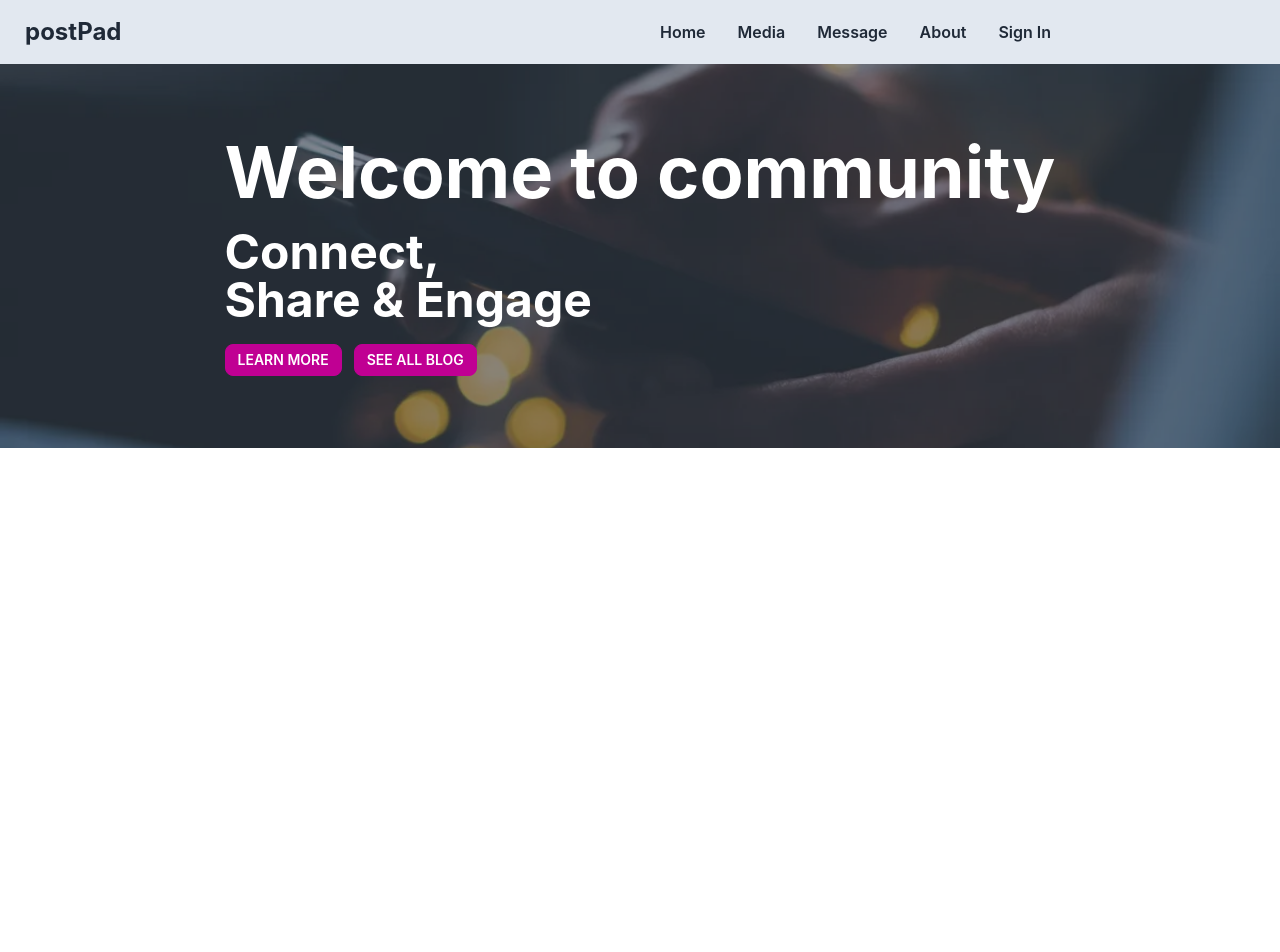
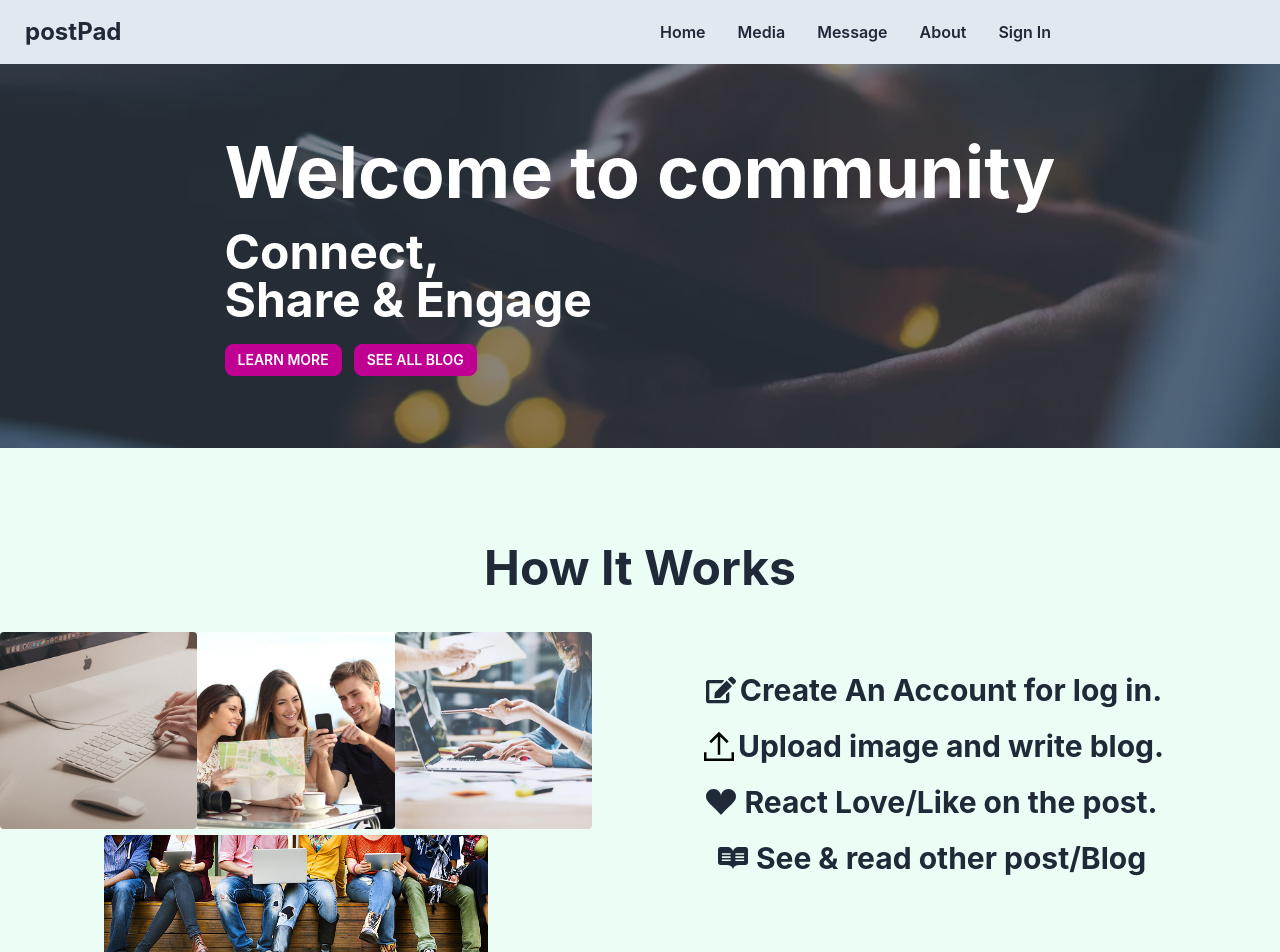
Before and after one commit to Atherbiswas/postpad-client-side, a React (Create React App) app: page / in a window 1280 px wide. Shown: the top 952 px of the page. Before the commit the page ends 800 px from the top, so only its background shows below. Built offline with nearby package versions, Linux system fonts and the light colour scheme.

Commit message:
added how it works section on home page

```diff
--- a/package.json
+++ b/package.json
@@ -9,6 +9,7 @@
     "daisyui": "^2.46.0",
     "react": "^18.2.0",
     "react-dom": "^18.2.0",
+    "react-icons": "^4.7.1",
     "react-router-dom": "^6.6.1",
     "react-scripts": "5.0.1",
     "web-vitals": "^2.1.4"
--- a/src/App.js
+++ b/src/App.js
@@ -4,7 +4,7 @@ import router from './Router/PublicRoutes/Routes';
 
 function App() {
   return (
-    <div>
+    <div className="max-w-[1440px] mx-auto bg-emerald-50">
       <RouterProvider router={router}></RouterProvider>
     </div>
   );
--- a/src/Pages/Home/Home/Home.js
+++ b/src/Pages/Home/Home/Home.js
@@ -1,10 +1,12 @@
 import React from 'react';
 import Banner from './Banner/Banner';
+import HowItWorks from './HowItWorks/HowItWorks';
 
 const Home = () => {
     return (
         <div>
             <Banner></Banner>
+            <HowItWorks></HowItWorks>
         </div>
     );
 };
--- /dev/null
+++ b/src/Pages/Home/Home/HowItWorks/FirstColumn.js
@@ -0,0 +1,42 @@
+import React from 'react';
+import pic1 from '../../../../assests/01.jpg';
+import pic2 from '../../../../assests/02.jpg';
+import pic3 from '../../../../assests/03.jpg';
+import pic4 from '../../../../assests/04.jpg';
+
+const FirstColumn = () => {
+    return (
+        <div className="grid grid-cols-3">
+          <div>
+          <div className="avatar">
+            <div className="rounded">
+                <img src={pic1} alt=""/>
+            </div>
+            </div>
+          </div>
+          <div className="...">
+          <div className="avatar">
+            <div className="rounded">
+                <img src={pic2} alt=""/>
+            </div>
+            </div>
+          </div>
+          <div className="...">
+          <div className="avatar">
+            <div className="rounded">
+                <img src={pic3} alt=""/>
+            </div>
+            </div>
+          </div>
+          <div className="col-span-3 mx-auto">
+          <div className="avatar">
+            <div className=" w-96 lg:h-40 rounded mx-auto">
+                <img src={pic4} alt=""/>
+            </div>
+            </div>
+          </div>
+        </div>
+    );
+};
+
+export default FirstColumn;
--- /dev/null
+++ b/src/Pages/Home/Home/HowItWorks/HowItWorks.js
@@ -0,0 +1,21 @@
+import React from "react";
+import FirstColumn from "./FirstColumn";
+import SecondColumn from "./SecondColumn";
+
+const HowItWorks = () => {
+  return (
+    <div className="lg:mt-24 mt-5">
+        <h1 className="lg:text-5xl text-3xl font-bold text-center">How It Works</h1>
+        <div className="flex flex-col-reverse lg:flex-row-reverse md:flex-row-reverse container mx-auto lg:mt-10 mt-5">
+      <div className="basis-1/2 lg:mx-12 lg:mt-10">
+        <SecondColumn></SecondColumn>
+      </div>
+      <div className="basis-1/2">
+      <FirstColumn></FirstColumn>
+      </div>
+    </div>
+    </div>
+  );
+};
+
+export default HowItWorks;
--- /dev/null
+++ b/src/Pages/Home/Home/HowItWorks/SecondColumn.js
@@ -0,0 +1,29 @@
+import React from 'react';
+import { FaEdit, FaReadme} from 'react-icons/fa';
+import { GrUpload } from "react-icons/gr";
+import { BsFillSuitHeartFill } from "react-icons/bs";
+
+const SecondColumn = () => {
+    return (
+        <>
+            <div className='flex justify-center items-center'>
+                <FaEdit className='lg:text-3xl text-xl font-bold'></FaEdit>
+                <h2 className='lg:text-3xl text-xl font-bold lg:mx-1'>Create An Account for log in.</h2>
+                </div>
+            <div className='flex justify-center items-center mt-5'>
+                <GrUpload className='lg:text-3xl text-xl font-bold'></GrUpload>
+                <h2 className='lg:text-3xl text-xl font-bold lg:mx-1'>Upload image and write blog.</h2>
+            </div>
+            <div className='flex justify-center items-center mt-5'>
+                <BsFillSuitHeartFill className='lg:text-3xl text-xl font-bold'></BsFillSuitHeartFill>
+                <h2 className='lg:text-3xl text-xl font-bold lg:mx-2'>React Love/Like on the post.</h2>
+            </div>
+            <div className='flex justify-center items-center  mt-5'>
+                <FaReadme className='lg:text-3xl text-xl font-bold'></FaReadme>
+                <h2 className='lg:text-3xl text-xl font-bold lg:mx-2'>See & read other post/Blog </h2>
+            </div>
+        </>
+    );
+};
+
+export default SecondColumn;
```
Also changed, not shown: 1 other file (tests, documents, lock files or other folders).
